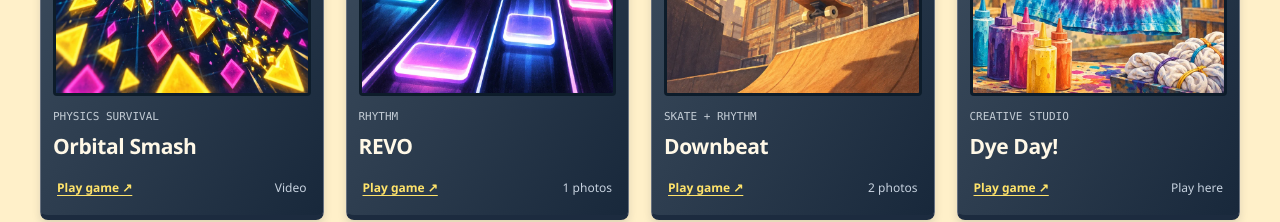
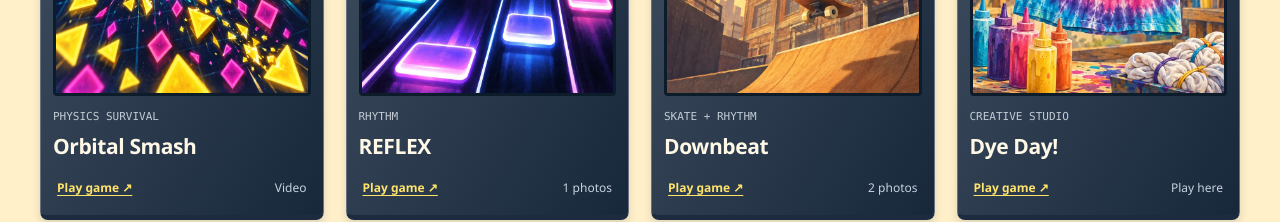
Before and after one commit to nascarjake/goosegames, a Next.js app: page / in a window 1280 px wide. Shown: the part 1540-1762 px from the top of the page. Built offline with nearby package versions, Linux system fonts and the light colour scheme; no server answers.

Commit message:
Rebrand Goose Games listing as REFLEX

```diff
--- a/app/data/arcade.ts
+++ b/app/data/arcade.ts
@@ -48,7 +48,7 @@ export const arcadeGames: ArcadeGame[] = [
   },
   {
     id: "revo",
-    title: "REVO",
+    title: "REFLEX",
     genre: "Rhythm",
     cover: cover("revo"),
     tagline: "Your keys. Your music.",
@@ -57,7 +57,7 @@ export const arcadeGames: ArcadeGame[] = [
     playUrl: "https://nascarjake.github.io/measure-web/",
     embedUrl: "https://nascarjake.github.io/measure-web/",
     screenshots: shots("revo", [
-      "REVO music library with track selection, key layouts, and difficulty settings.",
+      "REFLEX music library with track selection, key layouts, and difficulty settings.",
     ]),
   },
   {
```
Also changed, not shown: public/arcade/revo-cover.webp.
